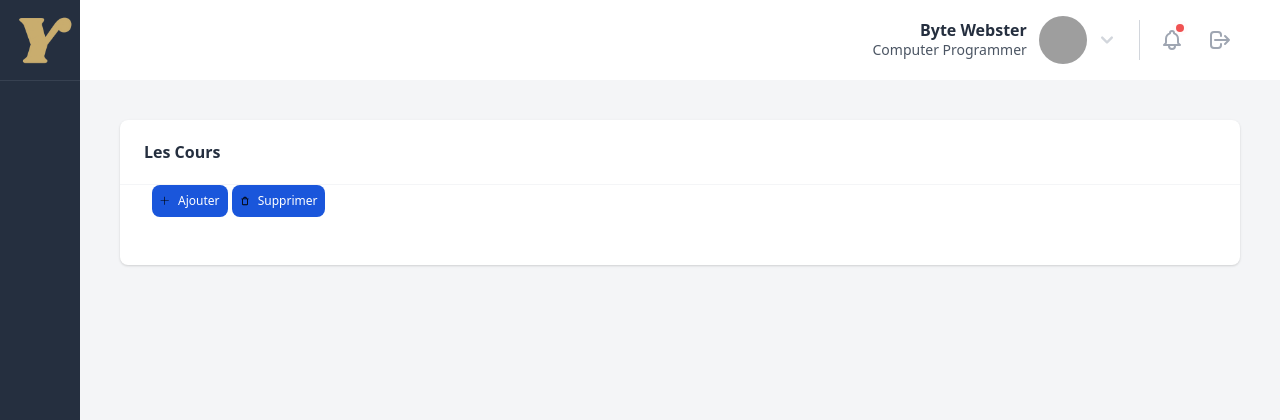
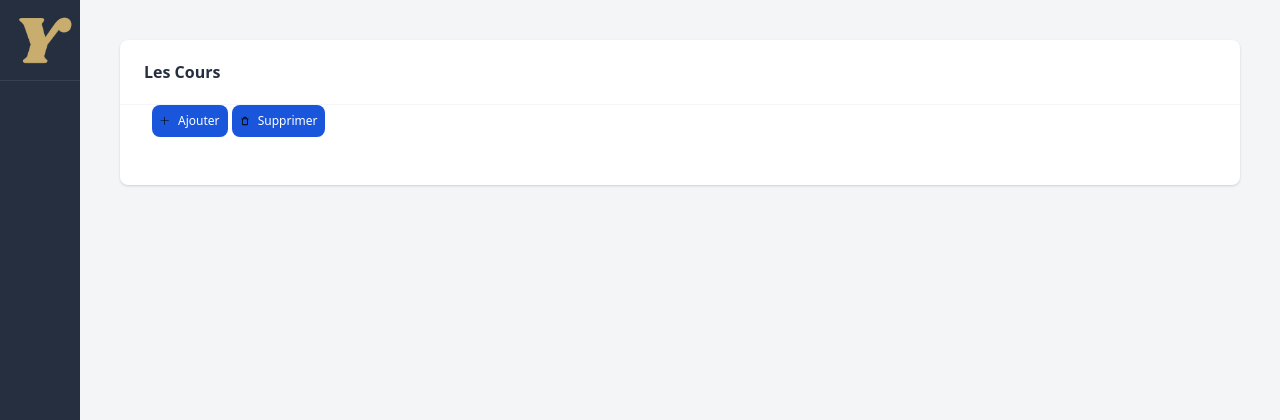
Before and after one commit to Abdelhakim-Baalla/Knowtribe, a PHP site: page /Views/EnseignantDashboard.php in a window 1280 px wide. Shown: the top 420 px of the page. Run offline with PHP 8.4, Linux system fonts and the light colour scheme; data that the repository does not hold is empty; some libraries are stand-ins or nearby versions; grey boxes are pictures that could not be loaded.

Commit message:
Supprission de header

```diff
--- a/Views/EnseignantDashboard.php
+++ b/Views/EnseignantDashboard.php
@@ -77,41 +77,7 @@
   </aside>
 
   <div class="flex-grow text-gray-800">
-    <header class="flex items-center h-20 px-6 sm:px-10 bg-white">
 
-
-      <div class="flex flex-shrink-0 items-center ml-auto">
-        <button class="inline-flex items-center p-2 hover:bg-gray-100 focus:bg-gray-100 rounded-lg">
-          <span class="sr-only">User Menu</span>
-          <div class="hidden md:flex md:flex-col md:items-end md:leading-tight">
-            <span class="font-semibold">Byte Webster</span>
-            <span class="text-sm text-gray-600">Computer Programmer</span>
-          </div>
-          <span class="h-12 w-12 ml-2 sm:ml-3 mr-2 bg-gray-100 rounded-full overflow-hidden">
-            <img src="https://bytewebster.com/img/logo.png" alt="user profile photo" class="h-full w-full object-cover">
-          </span>
-          <svg aria-hidden="true" viewBox="0 0 20 20" fill="currentColor" class="hidden sm:block h-6 w-6 text-gray-300">
-            <path fill-rule="evenodd" d="M5.293 7.293a1 1 0 011.414 0L10 10.586l3.293-3.293a1 1 0 111.414 1.414l-4 4a1 1 0 01-1.414 0l-4-4a1 1 0 010-1.414z" clip-rule="evenodd" />
-          </svg>
-        </button>
-        <div class="border-l pl-3 ml-3 space-x-1">
-          <button class="relative p-2 text-gray-400 hover:bg-gray-100 hover:text-gray-600 focus:bg-gray-100 focus:text-gray-600 rounded-full">
-            <span class="sr-only">Notifications</span>
-            <span class="absolute top-0 right-0 h-2 w-2 mt-1 mr-2 bg-red-500 rounded-full"></span>
-            <span class="absolute top-0 right-0 h-2 w-2 mt-1 mr-2 bg-red-500 rounded-full animate-ping"></span>
-            <svg aria-hidden="true" fill="none" viewBox="0 0 24 24" stroke="currentColor" class="h-6 w-6">
-              <path stroke-linecap="round" stroke-linejoin="round" stroke-width="2" d="M15 17h5l-1.405-1.405A2.032 2.032 0 0118 14.158V11a6.002 6.002 0 00-4-5.659V5a2 2 0 10-4 0v.341C7.67 6.165 6 8.388 6 11v3.159c0 .538-.214 1.055-.595 1.436L4 17h5m6 0v1a3 3 0 11-6 0v-1m6 0H9" />
-            </svg>
-          </button>
-          <button class="relative p-2 text-gray-400 hover:bg-gray-100 hover:text-gray-600 focus:bg-gray-100 focus:text-gray-600 rounded-full">
-            <span class="sr-only">Log out</span>
-            <svg aria-hidden="true" fill="none" viewBox="0 0 24 24" stroke="currentColor" class="h-6 w-6">
-                <path stroke-linecap="round" stroke-linejoin="round" stroke-width="2" d="M17 16l4-4m0 0l-4-4m4 4H7m6 4v1a3 3 0 01-3 3H6a3 3 0 01-3-3V7a3 3 0 013-3h4a3 3 0 013 3v1" />
-            </svg>
-          </button>
-        </div>
-      </div>
-    </header>
 
     <main class="p-6 sm:p-10 space-y-6">
 
```
